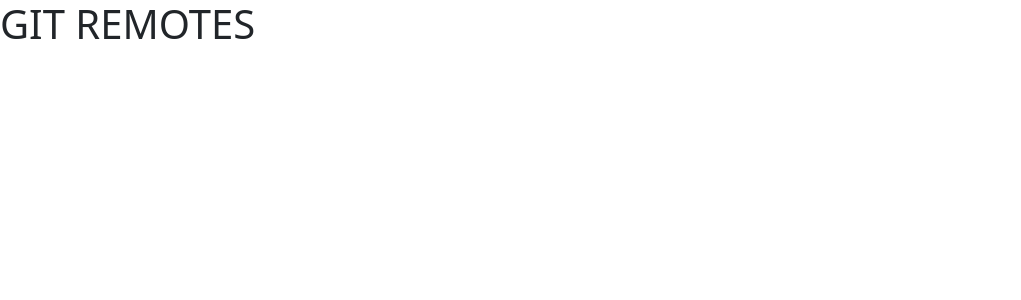
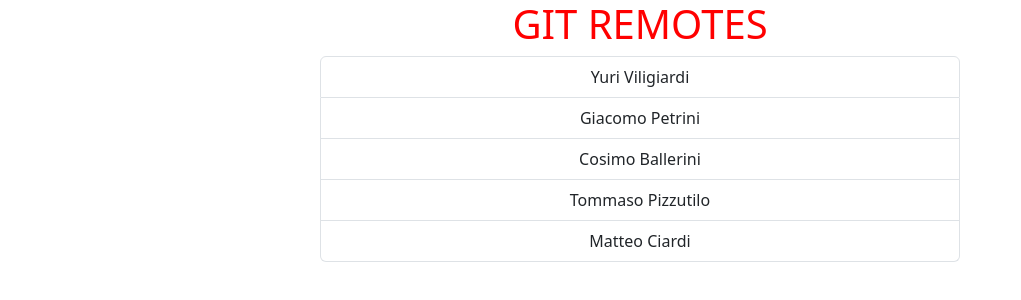
Before and after one commit to YuriViligiardi/Progetto_GIT3_Viligiardi, a plain HTML site: page index.html in a window 1280 px wide. Shown: the whole page, without its empty margins (0-1021 px from the left). Drawn offline with nearby package versions, Linux system fonts and the light colour scheme.

Commit message:
add lista amici

```diff
--- a/index.html
+++ b/index.html
@@ -5,9 +5,17 @@
     <meta name="viewport" content="width=device-width, initial-scale=1">
     <title>Bootstrap demo</title>
     <link href="https://cdn.jsdelivr.net/npm/bootstrap@5.3.3/dist/css/bootstrap.min.css" rel="stylesheet" integrity="sha384-QWTKZyjpPEjISv5WaRU9OFeRpok6YctnYmDr5pNlyT2bRjXh0JMhjY6hW+ALEwIH" crossorigin="anonymous">
+    <link rel="stylesheet" href="./css/style.css">
   </head>
   <body>
     <h1>GIT REMOTES</h1>
+    <ul class="list-group text-center w-50 mx-auto">
+        <li class="list-group-item">Yuri Viligiardi</li>
+        <li class="list-group-item">Giacomo Petrini</li>
+        <li class="list-group-item">Cosimo Ballerini</li>
+        <li class="list-group-item">Tommaso Pizzutilo</li>
+        <li class="list-group-item">Matteo Ciardi</li>
+      </ul>
 
     <!-- Script -->
     <script src="https://cdn.jsdelivr.net/npm/bootstrap@5.3.3/dist/js/bootstrap.bundle.min.js" integrity="sha384-YvpcrYf0tY3lHB60NNkmXc5s9fDVZLESaAA55NDzOxhy9GkcIdslK1eN7N6jIeHz" crossorigin="anonymous"></script>
```
